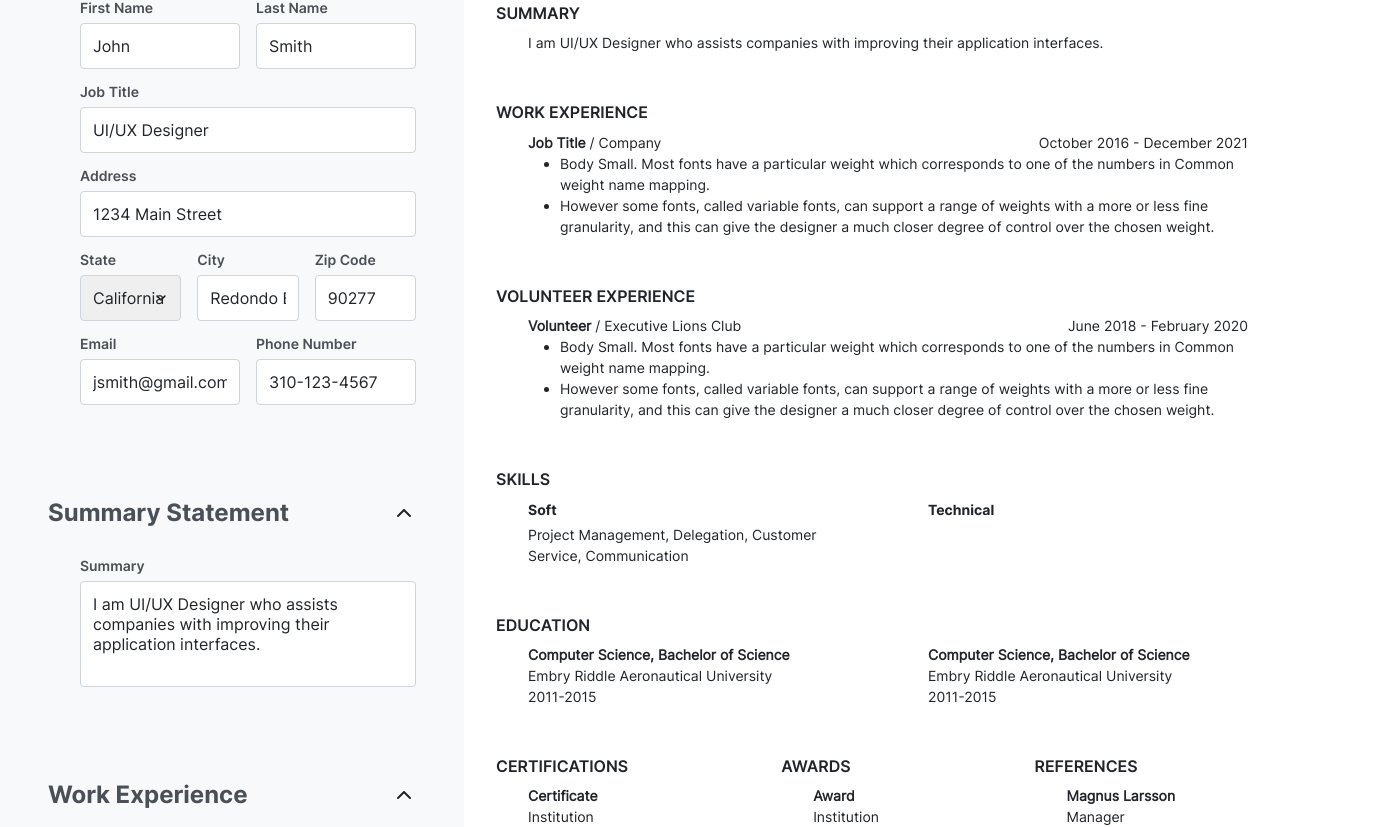
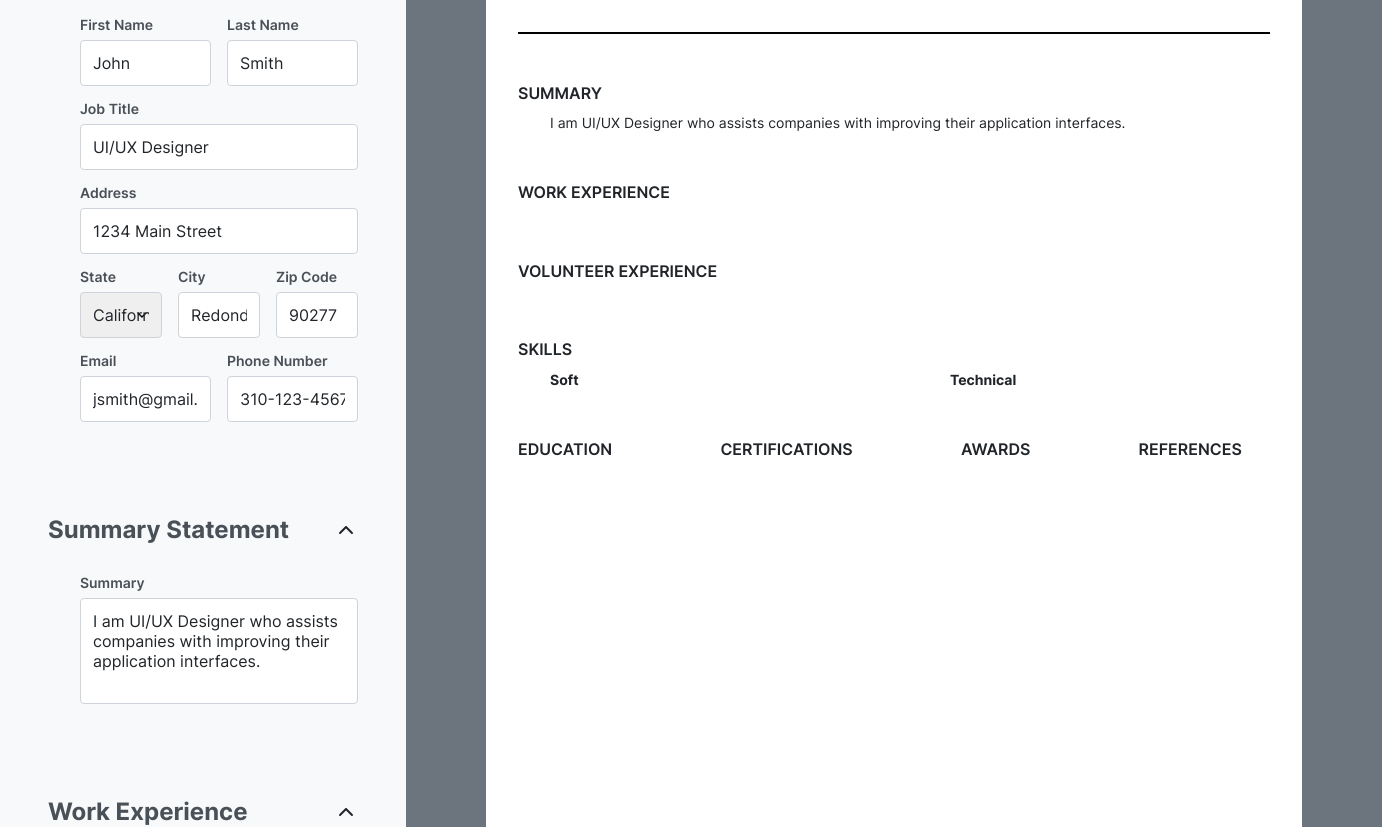
Before and after one commit to vbelmonte/cv-application, a React (Vite) app: page / in a window 1280 px wide. Shown: the part 275-1102 px from the top of the page, 1382 px wide, since content can reach past the window. Built offline with nearby package versions, Linux system fonts and the light colour scheme.

Commit message:
Adjust margins for page class, and remove placeholders from resume page

```diff
--- a/src/components/Traditional.jsx
+++ b/src/components/Traditional.jsx
@@ -220,14 +220,12 @@ export function Traditional(props) {
             <h1>Work Experience</h1>
               <Container>
                 <JobListings array={props.workExperience}/>
-                <JobEntry jobTitle='Job Title' company='Company' startDate='October 2016' endDate='December 2021'/>
               </Container>
           </Section>
           <Section>
             <h1>Volunteer Experience</h1>
             <Container>
               <VolunteerListings array={props.volunteerExperience}/>
-              <VolunteerEntry position='Volunteer' organization='Executive Lions Club' startDate='June 2018' endDate='February 2020'/>
             </Container>
           </Section>
           <Section>
@@ -236,12 +234,10 @@ export function Traditional(props) {
               <SkillsContainer>
                 <h2>Soft</h2>
                 <SoftSkillListings array={props.softSkills}/>
-                <Skills skill='Project Management, Delegation, Customer Service, Communication' />
               </SkillsContainer>
               <SkillsContainer>
                 <h2>Technical</h2>
                 <TechnicalSkillListings array={props.technicalSkills}/>
-                <Skills entry='C++, C#, Unreal, Unity, Figma, VR/AR' />
               </SkillsContainer>
             </Container>
           </Section>
@@ -250,49 +246,24 @@ export function Traditional(props) {
               <h1>Education</h1>
               <Container direction='row'>
                 <EducationListings array={props.education}/>
-                <GeneralEntry
-                  main='Computer Science, Bachelor of Science'
-                  detail='Embry Riddle Aeronautical University'
-                  subDetail='2011-2015'
-                />
-                <GeneralEntry
-                  main='Computer Science, Bachelor of Science'
-                  detail='Embry Riddle Aeronautical University'
-                  subDetail='2011-2015'
-                />
               </Container>
             </Section>
             <Section classes='flex-grow-1'>
               <h1>Certifications</h1>
               <Container>
                 <CertificationListings array={props.certification}/>
-                <GeneralEntry
-                  main='Certificate'
-                  detail='Institution'
-                  subDetail='2011-2015'
-                />
               </Container>
             </Section>
             <Section classes='flex-grow-1'>
               <h1>Awards</h1>
               <Container>
                 <AwardListings array={props.awards}/>
-                <GeneralEntry
-                  main='Award'
-                  detail='Institution'
-                  subDetail='2011-2015'
-                />
               </Container>
             </Section>
             <Section classes='flex-grow-1'>
               <h1>References</h1>
               <Container>
                 <ReferenceListings array={props.references}/>
-                <GeneralEntry
-                  main='Magnus Larsson'
-                  detail='Manager'
-                  subDetail='888-123-4567'
-                />
               </Container>
             </Section>
           </div>
--- a/src/index.css
+++ b/src/index.css
@@ -546,6 +546,7 @@ div.palette {
   background-color: var(--white);
   width: 816px;
   height: 1054px;
+  margin: 5rem;
 
   font-size: 0.875rem;
   line-height: 150%;
```
